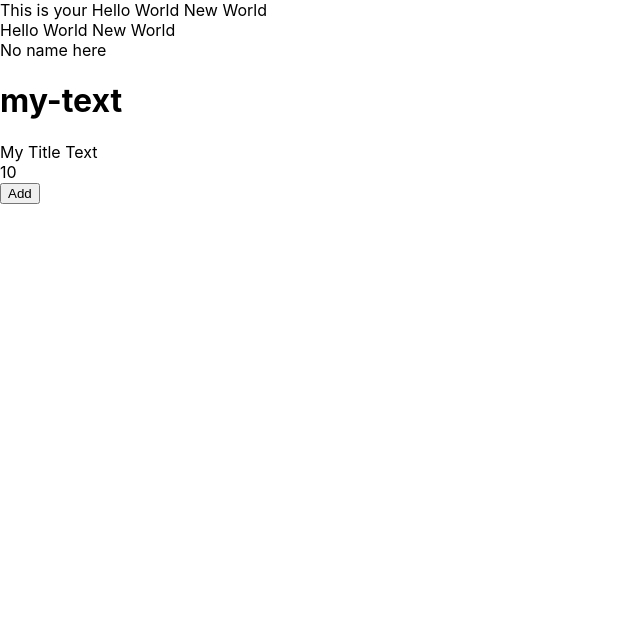
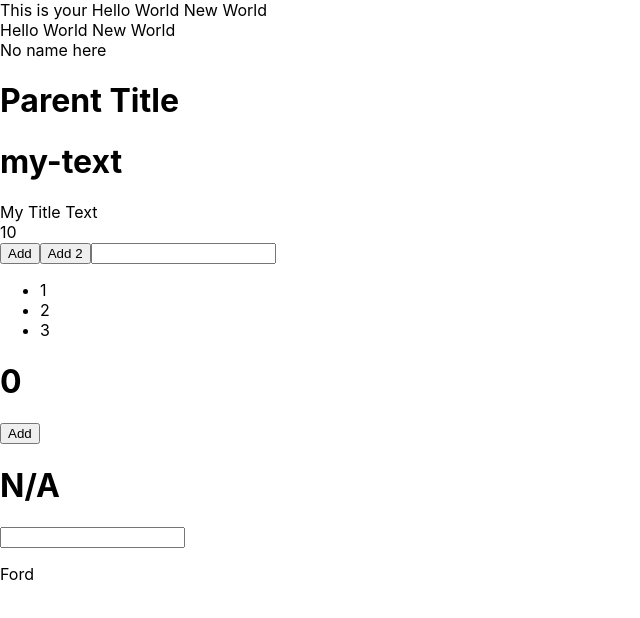
Before and after one commit to slapexs/react-typescript-crud, a React (Create React App) app: page / in a window 1280 px wide. Shown: the top 618 px of the page, without its empty margins (0-640 px from the left). Built offline with nearby package versions, Linux system fonts and the light colour scheme.

Commit message:
update code

```diff
--- /dev/null
+++ b/src/component/Counter.tsx
@@ -0,0 +1,32 @@
+import { FC, Fragment, useState } from "react";
+
+interface Car {
+  brand: string;
+  model: string;
+  year: number;
+  color: string;
+  price: number;
+}
+
+const Counter: FC = () => {
+  const [cnt, setCnt] = useState(0);
+  const [name, setName] = useState("N/A");
+  const [car, setCar] = useState<Car>({
+    brand: "Ford",
+    model: "Mustang",
+    year: 1977,
+    color: "red",
+    price: 100,
+  });
+  return (
+    <Fragment>
+      <h1>{cnt}</h1>
+      <button onClick={(e) => setCnt(cnt + 1)}>Add</button>
+      <h1>{name}</h1>
+      <input onChange={(e) => setName(e.target.value)} />
+      <p>{car.brand}</p>
+    </Fragment>
+  );
+};
+
+export { Counter };
--- a/src/component/HelloWorld.tsx
+++ b/src/component/HelloWorld.tsx
@@ -1,6 +1,9 @@
 import { FC, Fragment } from "react";
 import { BigText } from "./BigText";
 import { TitleText } from "./TitleText";
+import { Parent } from "./Parent";
+import Todos from "./Todos";
+import { Counter } from "./Counter";
 
 const name = "Hello World New World";
 
@@ -21,8 +24,12 @@ const HelloWorld: FC = () => {
       {element}
       {ele2}
       <div>{sayName()}</div>
-      <BigText text="my-text" />
+      <Parent>
+        <BigText text="my-text" />
+      </Parent>
       <TitleText value="My Title Text" age={10} />
+      <Todos todos={["1", "2", "3"]} />
+      <Counter />
     </Fragment>
   );
 };
--- /dev/null
+++ b/src/component/Parent.tsx
@@ -0,0 +1,15 @@
+import { Component, ReactNode } from "react";
+type Props = {
+  children: ReactNode;
+};
+
+export class Parent extends Component<Props> {
+  render(): ReactNode {
+    return (
+      <div>
+        <h1>Parent Title</h1>
+        {this.props.children}
+      </div>
+    );
+  }
+}
--- a/src/component/TitleText.tsx
+++ b/src/component/TitleText.tsx
@@ -1,4 +1,4 @@
-import { Component, ReactNode, Fragment } from "react";
+import { Component, ReactNode, Fragment, ChangeEvent } from "react";
 
 type MyProps = {
   value: string;
@@ -16,7 +16,18 @@ export class TitleText extends Component<MyProps, MyState> {
     this.state = { cnt: this.props.age, name: "" };
   }
 
-  addCounter() {}
+  addCounter() {
+    console.log("counter add work");
+    this.setState((state) => ({
+      cnt: state.cnt + 1,
+    }));
+  }
+
+  setName(e: ChangeEvent<HTMLInputElement>) {
+    this.setState((state) => ({
+      name: e.target.value,
+    }));
+  }
 
   render(): ReactNode {
     return (
@@ -25,6 +36,8 @@ export class TitleText extends Component<MyProps, MyState> {
         <div>{this.state.cnt}</div>
         <div>{this.state.name}</div>
         <button onClick={(e) => this.addCounter()}>Add</button>
+        <button onClick={this.addCounter.bind(this)}>Add 2</button>
+        <input onChange={(e) => this.setName(e)} />
       </Fragment>
     );
   }
--- /dev/null
+++ b/src/component/Todos.tsx
@@ -0,0 +1,19 @@
+import { FC, memo } from "react";
+
+interface Props {
+  todos: string[];
+}
+
+const Todos: FC<Props> = ({ todos }) => {
+  // use Hook
+  console.log("render todos");
+  return (
+    <ul>
+      {todos.map((value, index) => {
+        return <li key={index}>{value}</li>;
+      })}
+    </ul>
+  );
+};
+
+export default memo(Todos);
```
Also changed, not shown: src/component/Panel.tsx (added, +16 -0 lines).
